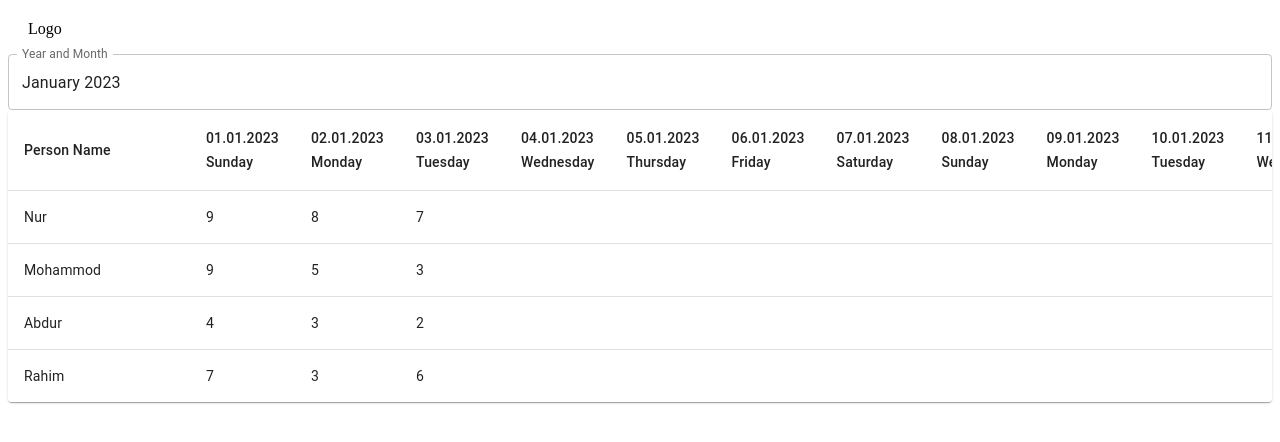
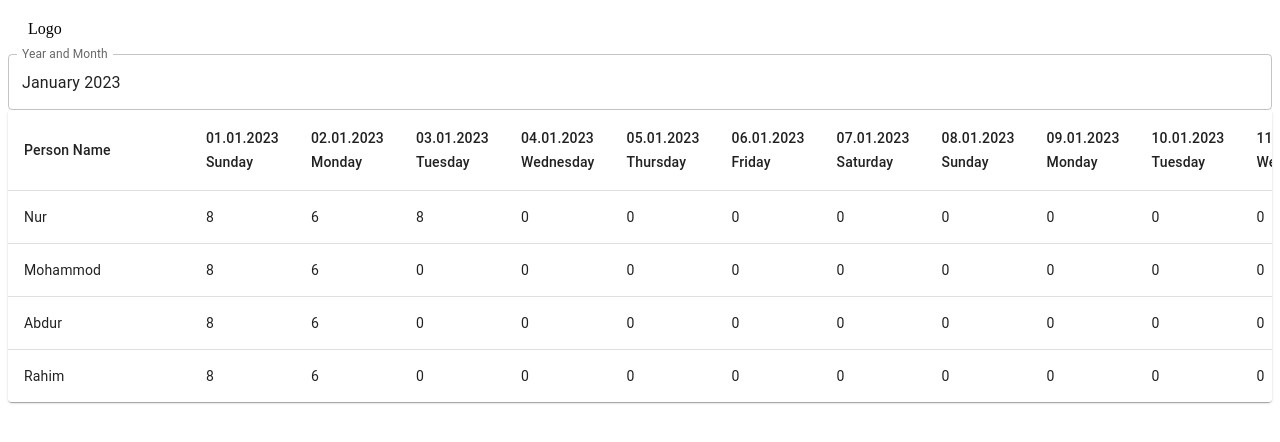
Before and after one commit to mahmudulhaquequdrati/react_table, a React (Vite) app: page / in a window 1280 px wide. Shown: the top 442 px of the page. Built offline with nearby package versions, Linux system fonts and the light colour scheme.

Commit message:
0 problem solved

```diff
--- a/src/App.jsx
+++ b/src/App.jsx
@@ -15,7 +15,7 @@ import TableRow from "@mui/material/TableRow";
 import Paper from "@mui/material/Paper";
 
 function App() {
-  const num = 0;
+  const [num, setNum] = useState(0);
   const [value, setValue] = useState(dayjs("2023-01-01"));
   const [leapYear, setLeapYear] = useState(false);
   const [days, setDays] = useState(0);
@@ -91,71 +91,46 @@ function App() {
     isLeapYear(year);
     howManyDays(month);
   }, [leapYear, year, month]);
-  function createData(name, datas) {
-    return { name, datas };
-  }
-  const tableData = [
+
+  let tableData = [
     {
+      id: 11,
       name: "Nur",
       datas: [
-        { day: 1, work: 9 },
-        { day: 2, work: 8 },
-        { day: 3, work: 7 },
-        { day: 28, work: 8 },
+        { date: "01.01.2023", work: 8, id: 1 },
+        { date: "02.01.2023", work: 6, id: 2 },
+        { date: "03.01.2023", work: 8, id: 3 },
+        { date: "04.01.2023", work: 0, id: 4 },
       ],
     },
     {
+      id: 12,
       name: "Mohammod",
       datas: [
-        { day: 1, work: 9 },
-        { day: 2, work: 5 },
-        { day: 3, work: 3 },
+        { date: "01.01.2023", work: 8, id: 1 },
+        { date: "02.01.2023", work: 6, id: 2 },
       ],
     },
     {
+      id: 13,
       name: "Abdur",
       datas: [
-        { day: 1, work: 4 },
-        { day: 2, work: 3 },
-        { day: 3, work: 2 },
+        { date: "01.01.2023", work: 8, id: 1 },
+        { date: "02.01.2023", work: 6, id: 2 },
       ],
     },
     {
+      id: 14,
       name: "Rahim",
       datas: [
-        { day: 1, work: 7 },
-        { day: 2, work: 3 },
-        { day: 3, work: 6 },
-        { day: 20, work: 8 },
+        { date: "01.01.2023", work: 8, id: 1 },
+        { date: "02.01.2023", work: 6, id: 2 },
       ],
     },
   ];
-  // const tableData = [
-  //   createData("Nur", [
-  //     { day: 1, work: 9 },
-  //     { day: 2, work: 8 },
-  //     { day: 3, work: 7 },
-  //   ]),
-  //   createData(
-  //     "Mohammod",
-  //     { day: 1, work: 9 },
-  //     { day: 2, work: 5 },
-  //     { day: 3, work: 3 }
-  //   ),
-  //   createData(
-  //     "Abdur",
-  //     { day: 1, work: 4 },
-  //     { day: 2, work: 3 },
-  //     { day: 3, work: 2 }
-  //   ),
-  //   createData(
-  //     "Rahim",
-  //     { day: 1, work: 7 },
-  //     { day: 2, work: 3 },
-  //     { day: 3, work: 6 }
-  //   ),
-  // ];
-  console.log(tableData);
+
+  // console.log(tableData.map((data) => data.datas));
+
   return (
     <div className="">
       <div
@@ -224,14 +199,42 @@ function App() {
 
                 {Array.from({ length: days }, (_, i) => i + 1).map((day) => (
                   <TableCell>
-                    {data.datas.map((hour) =>
-                      hour.day === day ? hour.work : null
+                    {/*
+                    { date: "01.01.2023", work: 8 },
+                    { date: "02.01.2023", work: 6 },
+                    { date: "03.01.2023", work: 8 },
+                    { date: "04.01.2023", work: 6 },
+                    */}
+
+                    {/* if user has working hour on this day then show it else only show 0 in other fields with validation */}
+                    {data.datas.filter(
+                      (data) =>
+                        data.date ===
+                        dayjs(value).date(day).format("DD.MM.YYYY")
+                    ).length > 0 ? (
+                      data.datas
+                        .filter(
+                          (data) =>
+                            data.date ===
+                            dayjs(value).date(day).format("DD.MM.YYYY")
+                        )
+                        .map((data) => <span>{data.work}</span>)
+                    ) : (
+                      <span
+                        onClick={() => {
+                          console.log(data.name);
+                          console.log(
+                            dayjs(value).date(day).format("DD.MM.YYYY")
+                          );
+                        }}
+                      >
+                        0
+                      </span>
                     )}
                   </TableCell>
                 ))}
               </TableRow>
             ))}
-            {/* <TableRow>{data.datas.map(hour => hour.work)}</TableRow> */}
           </TableBody>
         </Table>
       </TableContainer>
```
